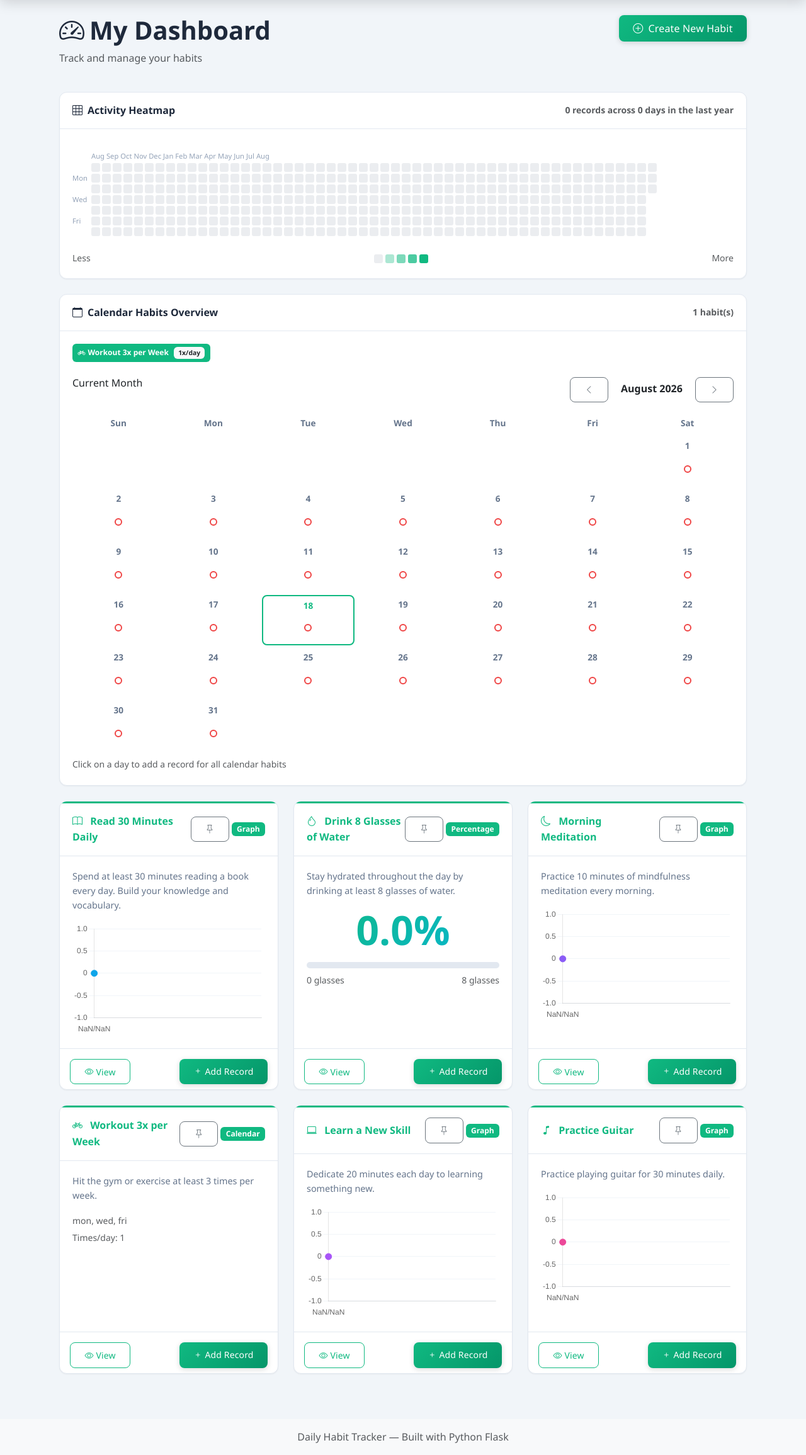
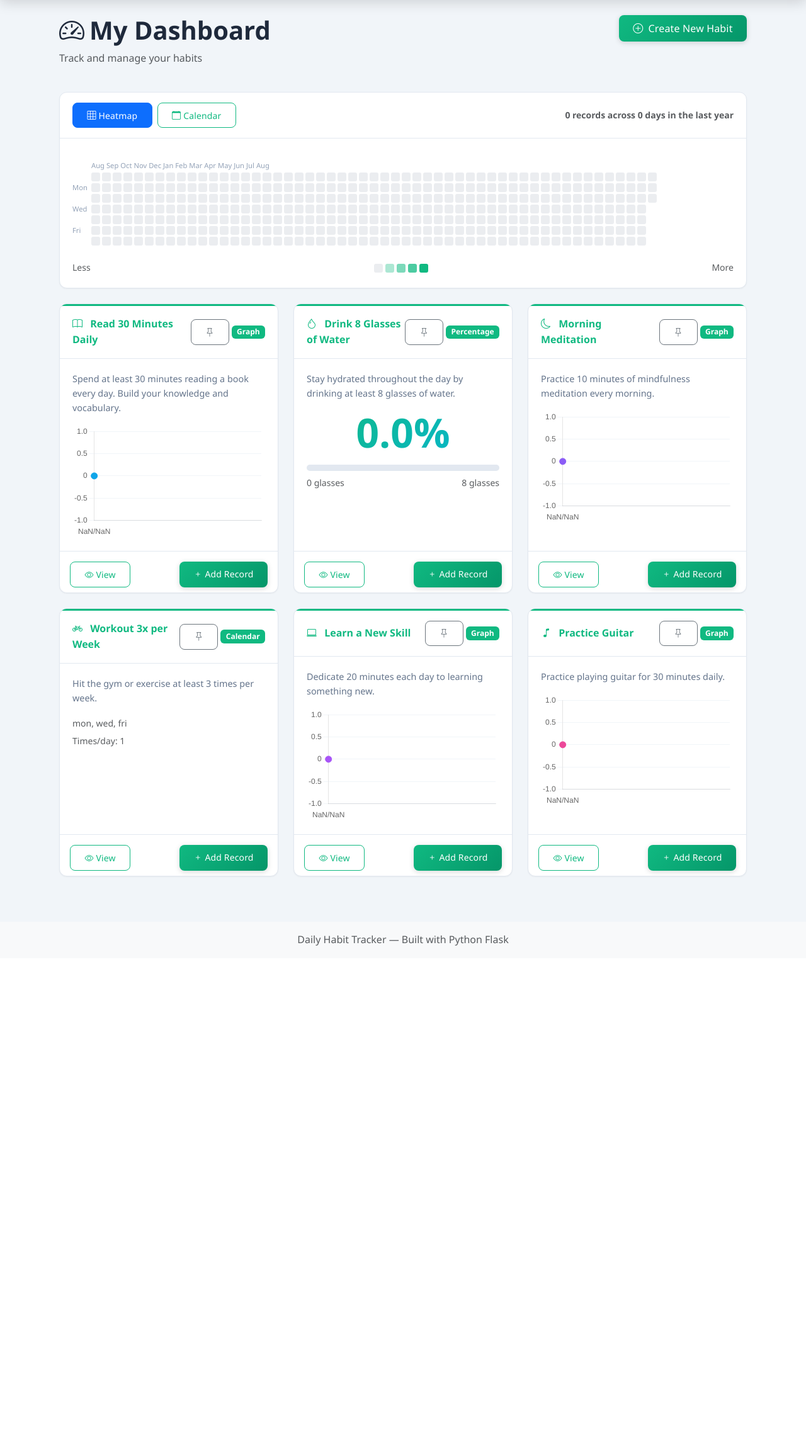
Before and after one commit to noboruru963/daily-tracker, a Flask app: page /habits/dashboard in a window 1280 px wide. Shown: the part 70-2381 px from the top of the page at 63% size. After the commit the page ends 1572 px from the top, so only its background shows below. Run offline with Flask 3, Linux system fonts and the light colour scheme; a user stored in the database is signed in; data comes from the database, SQL or seed files in the repository; data that the repository does not hold is empty.

Commit message:
Heatmap + Calendar toggle on dashboard

```diff
--- a/app/templates/habits/dashboard.html
+++ b/app/templates/habits/dashboard.html
@@ -157,14 +157,23 @@
     </div>
     {% endif %}
 
-    <!-- Activity Heatmap -->
+    <!-- Activity Heatmap / Calendar Toggle -->
     {% if habits %}
     <div class="card mb-4">
         <div class="card-header d-flex justify-content-between align-items-center">
-            <span><i class="bi bi-grid-3x3 me-2"></i>Activity Heatmap</span>
+            <div class="d-flex align-items-center gap-2">
+                <button class="btn btn-sm btn-outline-primary view-toggle active" data-view="heatmap">
+                    <i class="bi bi-grid-3x3 me-1"></i>Heatmap
+                </button>
+                <button class="btn btn-sm btn-outline-primary view-toggle" data-view="calendar">
+                    <i class="bi bi-calendar me-1"></i>Calendar
+                </button>
+            </div>
             <small class="text-muted" id="heatmap-summary">Loading...</small>
         </div>
         <div class="card-body">
+            <!-- Heatmap View -->
+            <div id="heatmap-view">
                 <div class="heatmap-container" id="heatmapContainer"></div>
                 <div class="d-flex justify-content-between align-items-center mt-2">
                     <small class="text-muted">Less</small>
@@ -178,17 +187,11 @@
                     <small class="text-muted">More</small>
                 </div>
             </div>
-    </div>
-    {% endif %}
 
+            <!-- Calendar View -->
+            <div id="calendar-view" style="display: none;">
                 {% set calendar_habits = habits|selectattr('visual_model_type', 'equalto', 'calendar')|list %}
                 {% if calendar_habits %}
-    <div class="card mb-4">
-        <div class="card-header d-flex justify-content-between align-items-center">
-            <span><i class="bi bi-calendar me-2"></i>Calendar Habits Overview</span>
-            <small class="text-muted">{{ calendar_habits|length }} habit(s)</small>
-        </div>
-        <div class="card-body">
                 <div class="row mb-3">
                     {% for habit in calendar_habits %}
                     <div class="col-auto mb-2">
@@ -200,6 +203,7 @@
                     </div>
                     {% endfor %}
                 </div>
+                {% endif %}
                 <div class="row mb-3">
                     <div class="col-md-6"><h6 class="mb-0">Current Month</h6></div>
                     <div class="col-md-6 text-end">
@@ -219,6 +223,7 @@
                 </div>
                 <div class="mt-2">
                     <small class="text-muted">Click on a day to add a record for all calendar habits</small>
+                </div>
             </div>
         </div>
     </div>
@@ -416,6 +421,22 @@
 {% block extra_js %}
 <script>
 document.addEventListener('DOMContentLoaded', function() {
+    // View toggle (Heatmap / Calendar)
+    var toggleBtns = document.querySelectorAll('.view-toggle');
+    toggleBtns.forEach(function(btn) {
+        btn.addEventListener('click', function() {
+            toggleBtns.forEach(function(b) { b.classList.remove('active'); });
+            this.classList.add('active');
+            var view = this.dataset.view;
+            document.getElementById('heatmap-view').style.display = view === 'heatmap' ? '' : 'none';
+            document.getElementById('calendar-view').style.display = view === 'calendar' ? '' : 'none';
+            var summary = document.getElementById('heatmap-summary');
+            if (view === 'calendar') {
+                summary.textContent = '';
+            }
+        });
+    });
+
     {% for habit in unpinned_habits %}
         {% if habit.visual_model_type == 'graph' %}
             initGraph({{ habit.id }});
```
Lines whose indentation alone changed are shown as unchanged.
